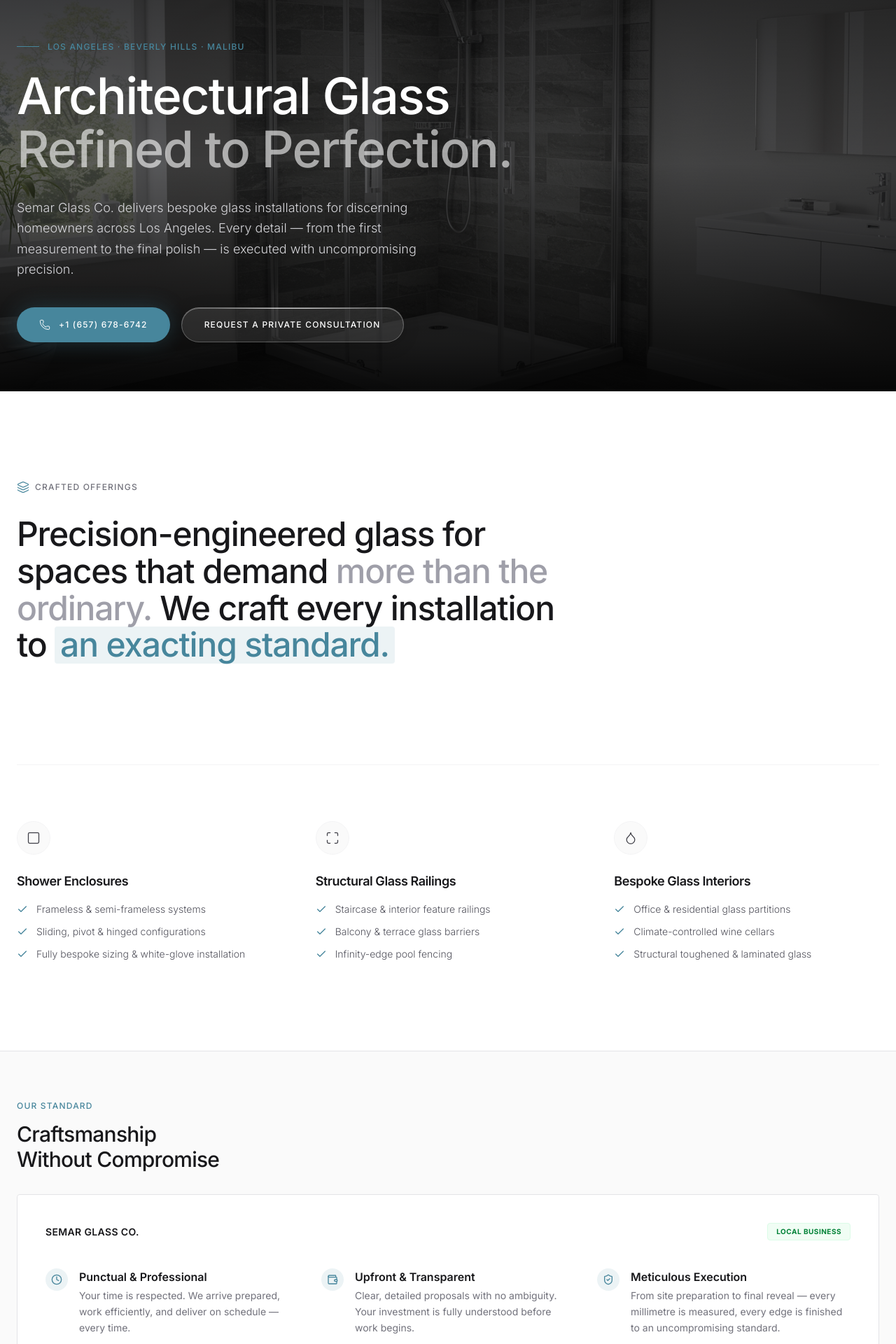
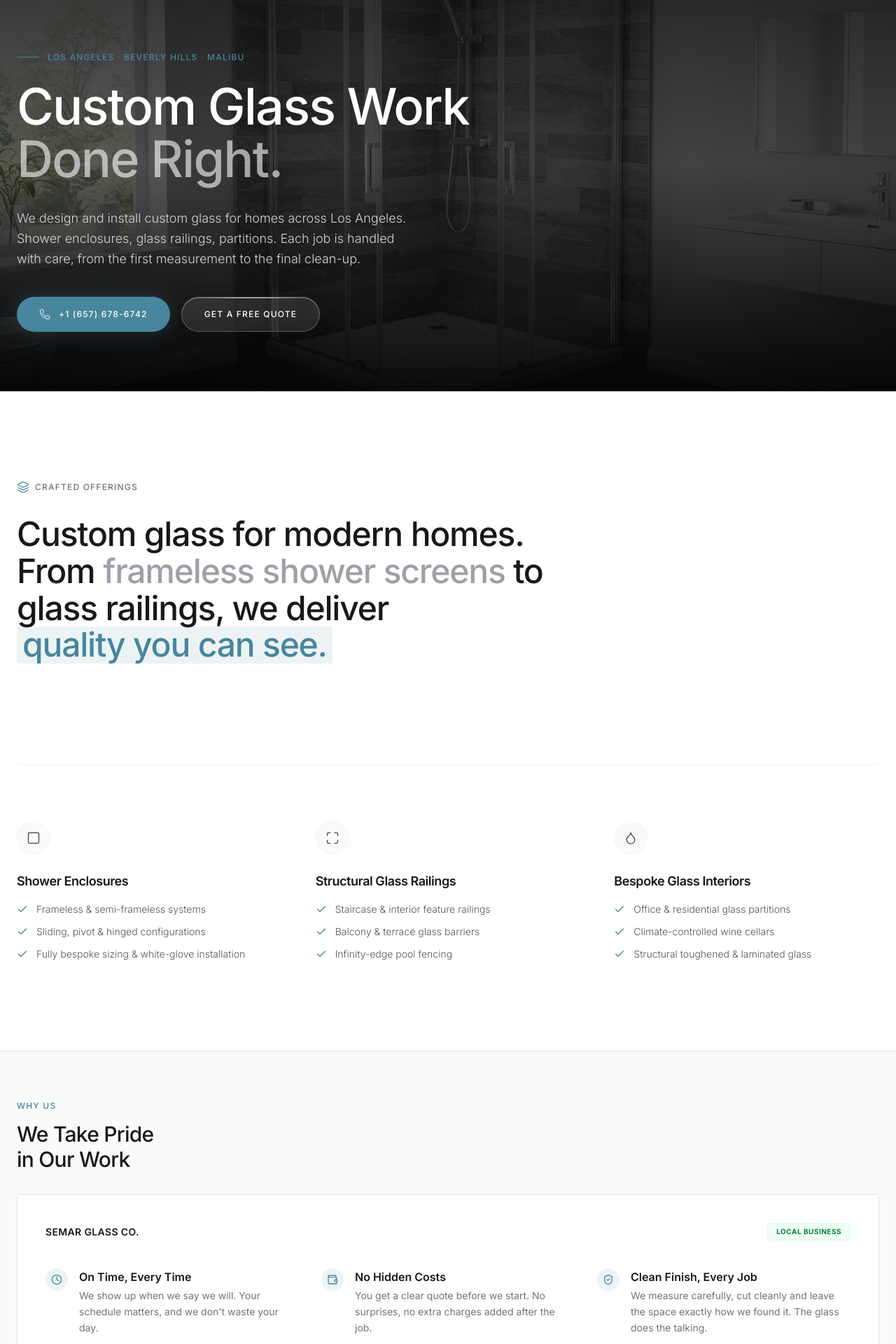
Before and after one commit to gabrieloevangelista/glass, a Next.js app: page / in a window 1280 px wide. Shown: the part 91-2011 px from the top of the page at 70% size. Built offline with nearby package versions, Linux system fonts and the light colour scheme.

Commit message:
feat: implement core UI components including About, CTA, Contact, Hero, Services, and Footer sections.

```diff
--- a/src/components/About.tsx
+++ b/src/components/About.tsx
@@ -6,8 +6,8 @@ export default function About() {
       <div className="max-w-screen-xl mx-auto px-6">
         <div className="flex flex-col md:flex-row justify-between items-end mb-8 animate-on-scroll">
           <div>
-            <span className="text-xs font-medium text-primary uppercase tracking-widest">Our Standard</span>
-            <h2 className="text-3xl font-medium text-zinc-900 mt-3 tracking-tight">Craftsmanship <br/>Without Compromise</h2>
+            <span className="text-xs font-medium text-primary uppercase tracking-widest">Why Us</span>
+            <h2 className="text-3xl font-medium text-zinc-900 mt-3 tracking-tight">We Take Pride <br/>in Our Work</h2>
           </div>
         </div>
 
@@ -25,8 +25,8 @@ export default function About() {
                   <Clock size={16} />
                 </div>
                 <div>
-                  <h4 className="text-base font-semibold text-zinc-900">Punctual & Professional</h4>
-                  <p className="text-sm text-zinc-500 mt-1 leading-relaxed">Your time is respected. We arrive prepared, work efficiently, and deliver on schedule — every time.</p>
+                  <h4 className="text-base font-semibold text-zinc-900">On Time, Every Time</h4>
+                  <p className="text-sm text-zinc-500 mt-1 leading-relaxed">We show up when we say we will. Your schedule matters, and we don't waste your day.</p>
                 </div>
               </div>
               <div className="flex gap-4">
@@ -34,8 +34,8 @@ export default function About() {
                   <Wallet size={16} />
                 </div>
                 <div>
-                  <h4 className="text-base font-semibold text-zinc-900">Upfront & Transparent</h4>
-                  <p className="text-sm text-zinc-500 mt-1 leading-relaxed">Clear, detailed proposals with no ambiguity. Your investment is fully understood before work begins.</p>
+                  <h4 className="text-base font-semibold text-zinc-900">No Hidden Costs</h4>
+                  <p className="text-sm text-zinc-500 mt-1 leading-relaxed">You get a clear quote before we start. No surprises, no extra charges added after the job.</p>
                 </div>
               </div>
               <div className="flex gap-4">
@@ -43,15 +43,15 @@ export default function About() {
                   <ShieldCheck size={16} />
                 </div>
                 <div>
-                  <h4 className="text-base font-semibold text-zinc-900">Meticulous Execution</h4>
-                  <p className="text-sm text-zinc-500 mt-1 leading-relaxed">From site preparation to final reveal — every millimetre is measured, every edge is finished to an uncompromising standard.</p>
+                  <h4 className="text-base font-semibold text-zinc-900">Clean Finish, Every Job</h4>
+                  <p className="text-sm text-zinc-500 mt-1 leading-relaxed">We measure carefully, cut cleanly and leave the space exactly how we found it. The glass does the talking.</p>
                 </div>
               </div>
             </div>
 
             <div className="mt-12 pt-8 border-t border-zinc-100">
               <a href="#contact" className="flex items-center gap-2 text-xs font-bold text-zinc-900 uppercase tracking-widest hover:text-primary transition-colors">
-                Schedule a Consultation <ArrowRight size={16} />
+                Get a Quote <ArrowRight size={16} />
               </a>
             </div>
           </div>
--- a/src/components/CTA.tsx
+++ b/src/components/CTA.tsx
@@ -6,10 +6,10 @@ export default function CTA() {
     <section className="py-24 bg-[#345e6d] text-white text-center relative overflow-hidden shadow-2xl shadow-primary/20 md:mx-6 rounded-sm mb-12">
       <div className="max-w-screen-xl mx-auto px-6 relative z-10 animate-on-scroll">
         <h2 className="text-3xl md:text-5xl font-medium tracking-tight mb-6">
-          Exceptional Spaces Begin Here.
+          Ready to Get Started?
         </h2>
         <p className="text-white/80 mb-10 max-w-md mx-auto font-light text-lg">
-          Invite us into your project. A private consultation is the first step toward something extraordinary.
+          Get in touch and we'll put together a quote for your project. No pressure, just a honest conversation.
         </p>
         <div className="flex flex-col md:flex-row justify-center gap-4">
           <a href="sms:+16576786742" className="flex items-center justify-center gap-3 bg-white text-primary px-8 py-4 rounded-full hover:bg-zinc-100 transition shadow-xl group">
--- a/src/components/Contact.tsx
+++ b/src/components/Contact.tsx
@@ -35,10 +35,10 @@ export default function Contact() {
       <div className="max-w-screen-xl mx-auto px-6 relative z-10">
         <div className="grid grid-cols-1 lg:grid-cols-2 gap-16">
           <div className="animate-on-scroll">
-            <span className="text-primary font-medium tracking-widest uppercase text-xs mb-4 block">Private Consultation</span>
-            <h2 className="text-4xl md:text-6xl font-medium tracking-tight text-zinc-900 mb-8">Begin Your Project</h2>
+            <span className="text-primary font-medium tracking-widest uppercase text-xs mb-4 block">Get in Touch</span>
+            <h2 className="text-4xl md:text-6xl font-medium tracking-tight text-zinc-900 mb-8">Let's Talk About Your Project</h2>
             <p className="text-zinc-600 text-lg font-light mb-12 max-w-md leading-relaxed">
-              Every exceptional space starts with a conversation. Share your vision and we'll bring the expertise, precision, and materials to realize it — exactly as you imagined.
+              Tell us what you have in mind and we'll take it from there. We're quick to respond and happy to walk you through the options.
             </p>
 
             <div className="space-y-8">
@@ -48,7 +48,7 @@ export default function Contact() {
                 </div>
                 <div>
                   <h4 className="font-semibold text-zinc-900 mb-1">Direct Line</h4>
-                  <p className="text-zinc-500 font-light mb-1">Mon – Fri, 7am – 5pm PST</p>
+                  <p className="text-zinc-500 font-light mb-1">Mon to Fri, 7am to 5pm</p>
                   <a href="sms:+16576786742" className="text-primary font-medium hover:underline">+1 (657) 678-6742</a>
                 </div>
               </div>
@@ -58,8 +58,8 @@ export default function Contact() {
                   <Mail size={20} />
                 </div>
                 <div>
-                  <h4 className="font-semibold text-zinc-900 mb-1">Correspondence</h4>
-                  <p className="text-zinc-500 font-light mb-1">We respond within one business day</p>
+                  <h4 className="font-semibold text-zinc-900 mb-1">Email</h4>
+                  <p className="text-zinc-500 font-light mb-1">We get back to you within one business day</p>
                   <a href="mailto:info@semarglass.com" className="text-primary font-medium hover:underline">info@semarglass.com</a>
                 </div>
               </div>
@@ -69,8 +69,8 @@ export default function Contact() {
                   <MapPin size={20} />
                 </div>
                 <div>
-                  <h4 className="font-semibold text-zinc-900 mb-1">Exclusive Coverage</h4>
-                  <p className="text-zinc-500 font-light">Los Angeles · Beverly Hills · Santa Monica · Malibu · Bel Air</p>
+                  <h4 className="font-semibold text-zinc-900 mb-1">Where We Work</h4>
+                  <p className="text-zinc-500 font-light">Los Angeles, Beverly Hills, Santa Monica, Malibu and Bel Air</p>
                 </div>
               </div>
             </div>
--- a/src/components/Footer.tsx
+++ b/src/components/Footer.tsx
@@ -24,8 +24,8 @@ export default function Footer() {
               </div>
             </div>
             <p className="text-zinc-400 font-light leading-relaxed">
-              Bespoke architectural glass for the most discerning homes in Los Angeles.<br />
-              Beverly Hills · Santa Monica · Malibu · Bel Air.
+              We install custom glass for homes across Los Angeles.<br />
+              Shower screens, railings, partitions and more.
             </p>
           </div>
           <div>
--- a/src/components/Hero.tsx
+++ b/src/components/Hero.tsx
@@ -24,11 +24,11 @@ export default function Hero() {
               <span className="text-xs font-medium tracking-widest uppercase">Los Angeles · Beverly Hills · Malibu</span>
             </div>
           <h1 className="text-4xl md:text-7xl font-medium text-white tracking-tight leading-[1.05] mb-8 animate-on-scroll">
-            Architectural Glass <br />
-            <span className="text-white/60">Refined to Perfection.</span>
+            Custom Glass Work <br />
+            <span className="text-white/60">Done Right.</span>
           </h1>
           <p className="text-lg text-zinc-300 max-w-xl font-light leading-relaxed animate-on-scroll">
-            Semar Glass Co. delivers bespoke glass installations for discerning homeowners across Los Angeles. Every detail — from the first measurement to the final polish — is executed with uncompromising precision.
+            We design and install custom glass for homes across Los Angeles. Shower enclosures, glass railings, partitions. Each job is handled with care, from the first measurement to the final clean-up.
           </p>
 
           <div className="flex flex-col sm:flex-row gap-4 mt-10 animate-on-scroll">
@@ -37,7 +37,7 @@ export default function Hero() {
               +1 (657) 678-6742
             </a>
             <Link href="#contact" className="ios-glass-btn text-white px-8 py-4 font-medium text-xs tracking-widest uppercase flex items-center justify-center gap-3">
-              Request a Private Consultation
+              Get a Free Quote
             </Link>
           </div>
         </div>
--- a/src/components/Services.tsx
+++ b/src/components/Services.tsx
@@ -12,10 +12,10 @@ export default function Services() {
               <span className="text-xs text-zinc-500 font-medium uppercase tracking-widest">Crafted Offerings</span>
             </div>
             <h2 className="text-3xl md:text-5xl font-medium tracking-tight text-zinc-900 leading-[1.1]">
-              Precision-engineered glass for spaces that demand{' '}
-              <span className="text-zinc-400">more than the ordinary.</span>{' '}
-              We craft every installation to{' '}
-              <span className="text-primary bg-primary/10 px-2 rounded-sm inline-block">an exacting standard.</span>
+              Custom glass for modern homes. From{' '}
+              <span className="text-zinc-400">frameless shower screens</span>{' '}
+              to glass railings, we deliver{' '}
+              <span className="text-primary bg-primary/10 px-2 rounded-sm inline-block">quality you can see.</span>
             </h2>
           </div>
 
```
Also changed, not shown: public/logo samglass.png (added), public/logo samglassh.png (added).
